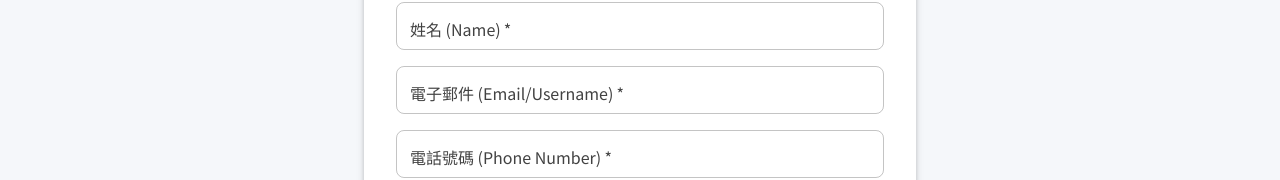
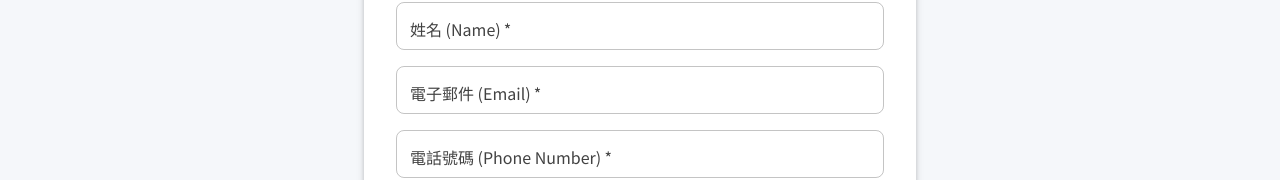
Before and after one commit to samulee003/-therapy-backend, a React (Vite) app: page /register in a window 1280 px wide. Shown: the part 356-536 px from the top of the page. Built offline with nearby package versions, Linux system fonts and the light colour scheme; no server answers.

Commit message:
Fix: Unify email handling in RegisterPage

```diff
--- a/src/pages/RegisterPage.jsx
+++ b/src/pages/RegisterPage.jsx
@@ -138,10 +138,10 @@ const RegisterPage = () => {
                 required
                 fullWidth
                 id="email"
-                label="電子郵件 (Email/Username)"
-                name="username"
+                label="電子郵件 (Email)"
+                name="email"
                 type="email"
-                value={formData.username}
+                value={formData.email}
                 onChange={handleChange}
               />
             </Grid>
@@ -221,7 +221,7 @@ const RegisterPage = () => {
           <Box sx={{ textAlign: 'center' }}>
             <Typography variant="h6">註冊資訊確認</Typography>
             <Typography>姓名: {formData.name}</Typography>
-            <Typography>郵箱: {formData.username}</Typography>
+            <Typography>郵箱: {formData.email}</Typography>
             <Typography>電話: {formData.phone}</Typography>
             <Typography>身份: {formData.role === 'patient' ? '患者' : '醫生'}</Typography>
             <Typography>請確認以上資訊無誤。</Typography>
```
